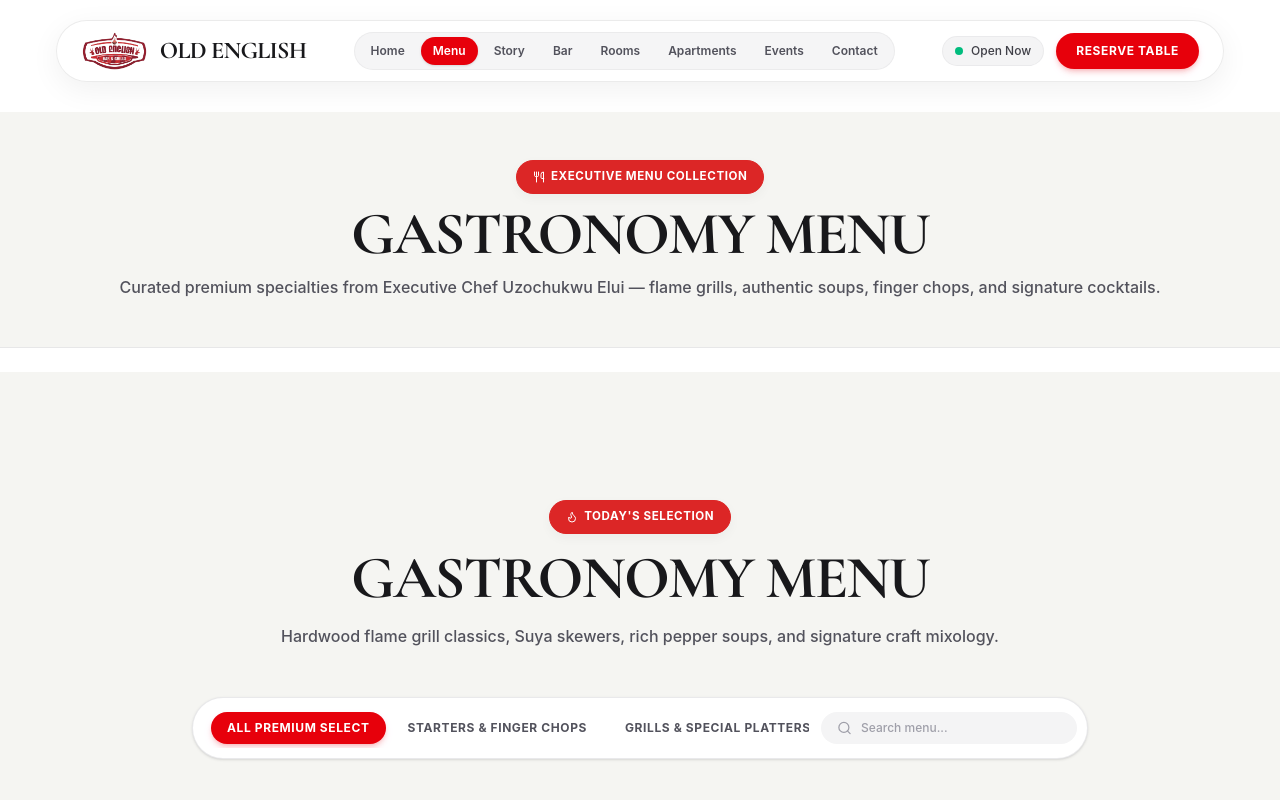
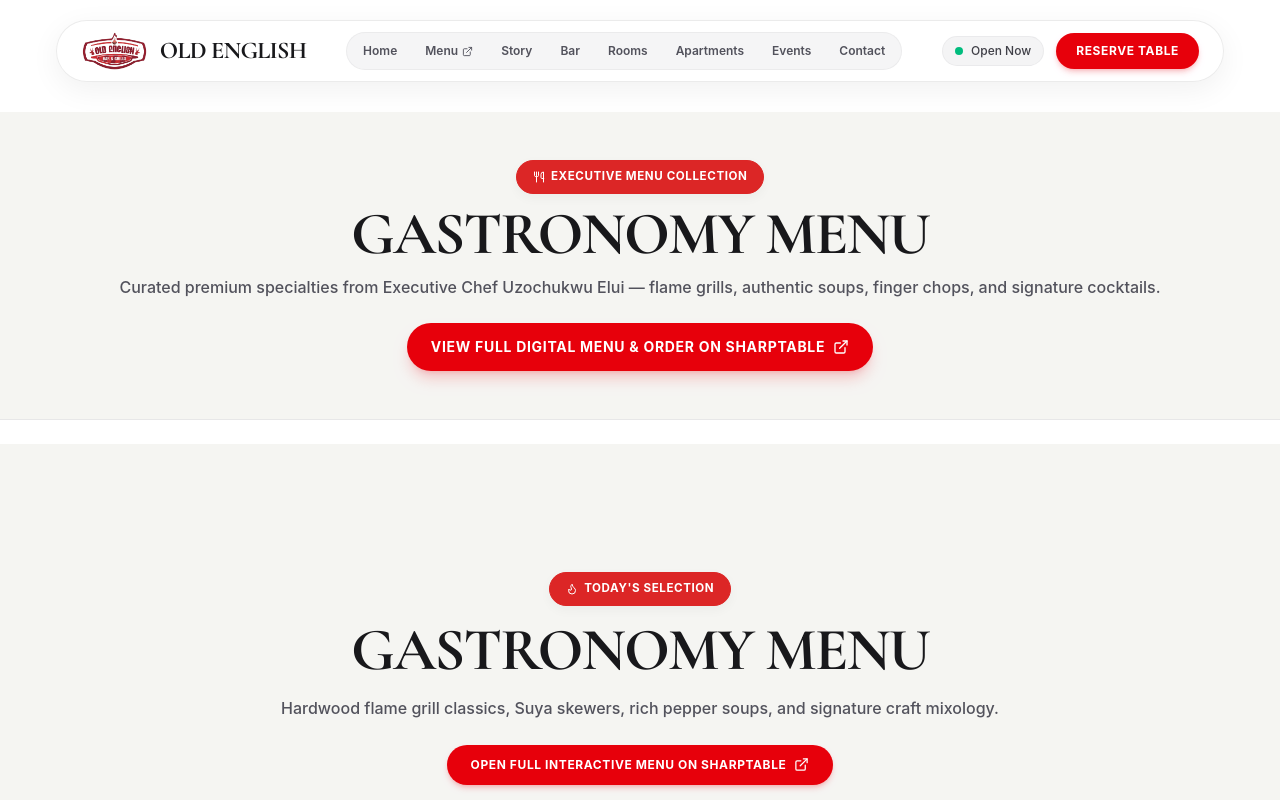
Before and after one commit to Godsom777/oldenglish, a React (Vite) app: page /menu in a window 1280 px wide. Shown: the top 800 px of the page. Built offline with nearby package versions, Linux system fonts and the light colour scheme.

Commit message:
feat: implement core landing page components including Footer, Hero, HomeTeasers, MenuSection, Navbar, and MenuPage

```diff
--- a/src/components/Footer.jsx
+++ b/src/components/Footer.jsx
@@ -34,7 +34,7 @@ export const Footer = ({ onOpenReservation, onOpenCsvUpload }) => {
             <h4 className="text-[11px] font-bold uppercase tracking-widest text-zinc-500 mb-4">Page Navigation</h4>
             <ul className="space-y-2.5 text-xs font-semibold">
               <li><Link to="/" className="text-zinc-400 hover:text-white transition-colors">Home Page</Link></li>
-              <li><Link to="/menu" className="text-zinc-400 hover:text-white transition-colors">Gastronomy Menu</Link></li>
+              <li><a href="https://app.sharptable.com.ng/old-english/area-h/menu" target="_blank" rel="noopener noreferrer" className="text-zinc-400 hover:text-white transition-colors flex items-center gap-1">Gastronomy Menu</a></li>
               <li><Link to="/story" className="text-zinc-400 hover:text-white transition-colors">Our Story & Standards</Link></li>
               <li><Link to="/bar" className="text-zinc-400 hover:text-white transition-colors">Our Bar & Mixology</Link></li>
               <li><Link to="/rooms" className="text-zinc-400 hover:text-white transition-colors">Rooms & Spaces Gallery</Link></li>
--- a/src/components/Hero.jsx
+++ b/src/components/Hero.jsx
@@ -48,7 +48,9 @@ export const Hero = ({ onOpenReservation }) => {
               Book a Table
             </button>
             <a
-              href="#menu"
+              href="https://app.sharptable.com.ng/old-english/area-h/menu"
+              target="_blank"
+              rel="noopener noreferrer"
               className="w-full sm:w-auto bg-white hover:bg-zinc-100 text-zinc-900 text-xs sm:text-sm font-bold uppercase tracking-widest px-8 py-3.5 rounded-full border border-zinc-200 transition-all duration-300 shadow-sm text-center"
             >
               Explore Today's Menu
--- a/src/components/HomeTeasers.jsx
+++ b/src/components/HomeTeasers.jsx
@@ -45,12 +45,14 @@ export const HomeTeasers = ({
               A quick taste of Executive Chef Uzochukwu Elui's flame-grilled specialties, authentic Africana soups, and craft cocktails.
             </p>
           </div>
-          <Link
-            to="/menu"
+          <a
+            href="https://app.sharptable.com.ng/old-english/area-h/menu"
+            target="_blank"
+            rel="noopener noreferrer"
             className="inline-flex items-center gap-2 bg-red-600 hover:bg-red-700 text-white text-xs font-bold uppercase tracking-wider px-6 py-3 rounded-full transition-all duration-300 shadow-md shadow-red-600/20 hover:shadow-lg w-max"
           >
             Explore Full Menu <ArrowRight size={16} />
-          </Link>
+          </a>
         </div>
 
         {/* 4 Featured Dishes Grid */}
@@ -66,13 +68,15 @@ export const HomeTeasers = ({
         </div>
 
         <div className="text-center pt-2">
-          <Link
-            to="/menu"
+          <a
+            href="https://app.sharptable.com.ng/old-english/area-h/menu"
+            target="_blank"
+            rel="noopener noreferrer"
             className="inline-flex items-center gap-2 text-sm font-bold text-zinc-900 hover:text-red-600 transition-colors group"
           >
-            <span>View all 20+ dishes, drink pairings, and menu uploader</span>
+            <span>View full digital menu on SharpTable</span>
             <ArrowRight size={16} className="group-hover:translate-x-1 transition-transform" />
-          </Link>
+          </a>
         </div>
       </section>
 
--- a/src/components/MenuSection.jsx
+++ b/src/components/MenuSection.jsx
@@ -1,5 +1,5 @@
 import React, { useState, useMemo } from 'react';
-import { Search, Flame } from 'lucide-react';
+import { Search, Flame, ExternalLink } from 'lucide-react';
 import { DEFAULT_CATEGORIES } from '../data/defaultMenu';
 import { MenuItemCard } from './MenuItemCard';
 
@@ -33,9 +33,19 @@ export const MenuSection = ({
           <h2 className="font-display text-3xl sm:text-5xl md:text-6xl font-extrabold text-zinc-900 tracking-tight leading-none mb-4">
             GASTRONOMY MENU
           </h2>
-          <p className="text-zinc-600 text-xs sm:text-base font-medium leading-relaxed">
+          <p className="text-zinc-600 text-xs sm:text-base font-medium leading-relaxed mb-6">
             Hardwood flame grill classics, Suya skewers, rich pepper soups, and signature craft mixology.
           </p>
+          <div>
+            <a
+              href="https://app.sharptable.com.ng/old-english/area-h/menu"
+              target="_blank"
+              rel="noopener noreferrer"
+              className="inline-flex items-center gap-2 bg-red-600 hover:bg-red-700 text-white text-xs font-bold uppercase tracking-wider px-6 py-3 rounded-full transition-all shadow-md shadow-red-600/20"
+            >
+              Open Full Interactive Menu on SharpTable <ExternalLink size={15} />
+            </a>
+          </div>
         </div>
 
         {/* Floating Pill Filter Bar & Search */}
--- a/src/components/Navbar.jsx
+++ b/src/components/Navbar.jsx
@@ -1,6 +1,6 @@
 import React, { useState, useEffect } from 'react';
 import { Link, NavLink } from 'react-router-dom';
-import { Menu as MenuIcon, X, Phone } from 'lucide-react';
+import { Menu as MenuIcon, X, Phone, ExternalLink } from 'lucide-react';
 import { getLiveBusinessStatus } from '../utils/hoursUtil';
 
 export const Navbar = ({ onOpenReservation }) => {
@@ -44,9 +44,14 @@ export const Navbar = ({ onOpenReservation }) => {
               <NavLink to="/" end className={navItemClass}>
                 Home
               </NavLink>
-              <NavLink to="/menu" className={navItemClass}>
-                Menu
-              </NavLink>
+              <a
+                href="https://app.sharptable.com.ng/old-english/area-h/menu"
+                target="_blank"
+                rel="noopener noreferrer"
+                className="px-3 py-1.5 rounded-full text-xs font-semibold text-zinc-600 hover:text-zinc-900 hover:bg-white transition-all flex items-center gap-1"
+              >
+                Menu <ExternalLink size={11} />
+              </a>
               <NavLink to="/story" className={navItemClass}>
                 Story
               </NavLink>
@@ -124,9 +129,16 @@ export const Navbar = ({ onOpenReservation }) => {
               <NavLink to="/" end onClick={() => setMobileMenuOpen(false)} className={({ isActive }) => `py-2 border-b border-zinc-100 font-semibold ${isActive ? 'text-red-600 font-bold' : 'text-zinc-900'}`}>
                 Home Page
               </NavLink>
-              <NavLink to="/menu" onClick={() => setMobileMenuOpen(false)} className={({ isActive }) => `py-2 border-b border-zinc-100 font-semibold ${isActive ? 'text-red-600 font-bold' : 'text-zinc-900'}`}>
-                Gastronomy Menu
-              </NavLink>
+              <a
+                href="https://app.sharptable.com.ng/old-english/area-h/menu"
+                target="_blank"
+                rel="noopener noreferrer"
+                onClick={() => setMobileMenuOpen(false)}
+                className="py-2 border-b border-zinc-100 font-semibold text-zinc-900 flex items-center justify-between"
+              >
+                <span>Gastronomy Menu</span>
+                <ExternalLink size={16} className="text-zinc-400" />
+              </a>
               <NavLink to="/story" onClick={() => setMobileMenuOpen(false)} className={({ isActive }) => `py-2 border-b border-zinc-100 font-semibold ${isActive ? 'text-red-600 font-bold' : 'text-zinc-900'}`}>
                 Culinary Heritage & Story
               </NavLink>
--- a/src/pages/MenuPage.jsx
+++ b/src/pages/MenuPage.jsx
@@ -1,6 +1,6 @@
 import React from 'react';
 import { MenuSection } from '../components/MenuSection';
-import { Sparkles, Utensils } from 'lucide-react';
+import { Sparkles, Utensils, ExternalLink } from 'lucide-react';
 
 export const MenuPage = ({
   menuItems,
@@ -22,9 +22,18 @@ export const MenuPage = ({
           <h1 className="font-display text-4xl sm:text-6xl font-extrabold text-zinc-900 tracking-tight leading-none mb-3">
             GASTRONOMY MENU
           </h1>
-          <p className="text-zinc-600 text-sm sm:text-base font-medium">
+          <p className="text-zinc-600 text-sm sm:text-base font-medium mb-6">
             Curated premium specialties from Executive Chef Uzochukwu Elui — flame grills, authentic soups, finger chops, and signature cocktails.
           </p>
+
+          <a
+            href="https://app.sharptable.com.ng/old-english/area-h/menu"
+            target="_blank"
+            rel="noopener noreferrer"
+            className="inline-flex items-center gap-2 bg-red-600 hover:bg-red-700 text-white text-xs sm:text-sm font-bold uppercase tracking-wider px-6 py-3.5 rounded-full transition-all duration-300 shadow-lg shadow-red-600/20 hover:scale-[1.02]"
+          >
+            View Full Digital Menu & Order on SharpTable <ExternalLink size={16} />
+          </a>
         </div>
       </div>
 
```
